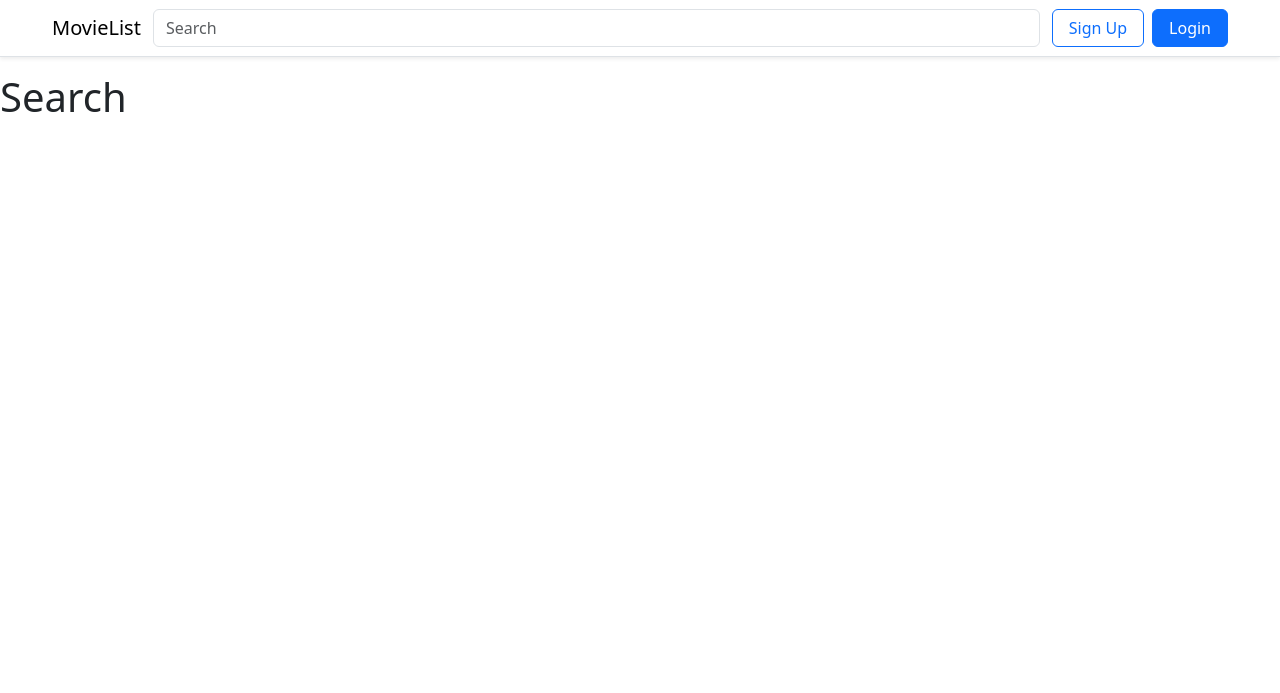
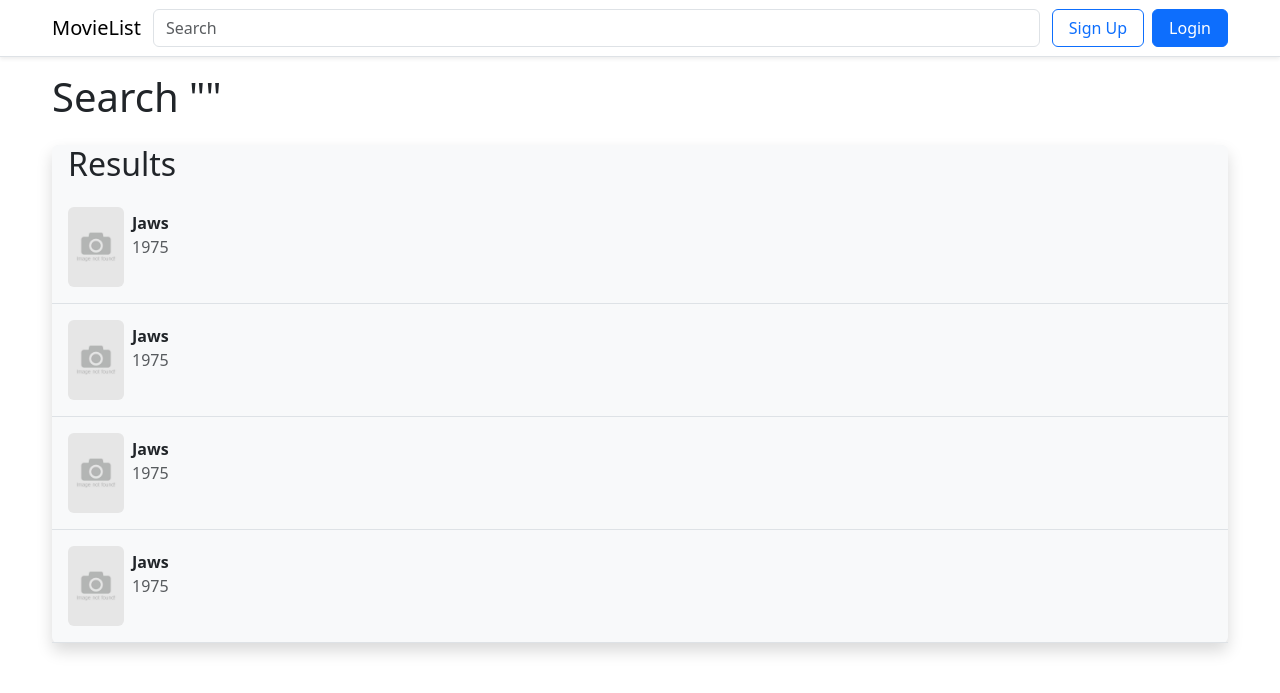
Before and after one commit to dillondipetrillo/movie-list, a Flask app: page /search in a window 1280 px wide. Shown: the top 693 px of the page. Run offline with Flask 3, Linux system fonts and the light colour scheme; some libraries are stand-ins or nearby versions.

Commit message:
start build of search page results

```diff
--- a/app.py
+++ b/app.py
@@ -106,11 +106,8 @@ def results():
         return search_query(query)
 
 
-@app.route("/search", methods=["GET", "POST"])
+@app.route("/search")
 def search():
     """Search results page"""
-    if request.method == "GET":
-        query = request.args.get("q", "")
-    elif request.method == "POST":
-        query = request.form.get("q", "")
+    query = request.args.get("q", "")
     return render_template("search.html", q=query)
--- a/helpers.py
+++ b/helpers.py
@@ -195,8 +195,3 @@ def search_query(query):
     """Makes call to api to get list of movies."""
     response = requests.get(f"https://www.omdbapi.com/?apikey={OMDB_API_KEY}&type=movie&s={query}")
     return jsonify(response.json())
-
-
-def movie_info(query):
-    """Makes a call to api to get single movie info"""
-    response = requests.get(f"")
--- a/static/styles.css
+++ b/static/styles.css
@@ -21,12 +21,13 @@
     margin-left: calc(var(--bs-gutter-x) * 0.5);
 }
 
-.result-img-wrapper {
+.result-img-wrapper, .search-page-img-wrapper {
     max-width: 3.5rem;
     height: 5rem;
 }
 
-.result-img-wrapper img.result-img {
+.result-img-wrapper img.result-img,
+.search-page-img-wrapper img.search-page-result-img {
     width: 100%;
     height: 100%;
     object-fit: cover;
--- a/templates/layout.html
+++ b/templates/layout.html
@@ -25,7 +25,7 @@
                         <div class="container-fluid position-relative h-100 md-px-0">
                             <form action="/search" method="get" class="h-100">
                                 <div class="input-group h-100">
-                                    <input type="text" name="q" id="q" autocomplete="off" class="form-control rounded-end md-border-radius-0 position-relative" placeholder="Search" aria-label="Search" value="{{ q }}">
+                                    <input type="text" name="q" id="q" autocomplete="off" class="form-control rounded-end md-border-radius-0 position-relative" placeholder="Search" aria-label="Search">
                                     <div id="close-search" class="position-absolute end-0 top-50 translate-middle-y me-2 d-sm-block d-md-none search-icon-size d-flex justify-content-center align-items-center rounded-circle">
                                         <div class="w-100 h-100 d-flex justify-content-center align-items-center">
                                             <i class="fa-solid fa-x fa-md"></i>
@@ -100,7 +100,7 @@
             </div>
         </nav>
         {% endblock %}
-        <main>
+        <main class="container-fluid app-max-width">
             {% block main %}{% endblock %}
         </main>
         {% block body_scripts %}
--- a/templates/search.html
+++ b/templates/search.html
@@ -5,5 +5,54 @@
 {% endblock %}
 
 {% block main %}
-    <h1>Search</h1>
+    <h1 class="mb-4">Search "{{ q }}"</h1>
+    <section class="search-page-results shadow bg-light rounded">
+        <h2 class="m-3 mb-2">Results</h2>
+        <div class="search-results-wrapper">
+            <a href="" class="search-page-result d-flex p-3 border-bottom text-decoration-none">
+                <div class="search-page-result-left me-2">
+                    <div class="search-page-img-wrapper">
+                        <img class="search-page-result-img rounded" src="../static/imgs/image-not-found-vector.jpg" />
+                    </div>
+                </div>
+                <div class="search-page-result-right py-1">
+                    <p class="search-page-result-title mb-0 fw-bold text-dark">Jaws</p>
+                    <p class="search-page-result-year mb-0 text-muted">1975</p>
+                </div>
+            </a>
+            <a href="" class="search-page-result d-flex p-3 border-bottom text-decoration-none">
+                <div class="search-page-result-left me-2">
+                    <div class="search-page-img-wrapper">
+                        <img class="search-page-result-img rounded" src="../static/imgs/image-not-found-vector.jpg" />
+                    </div>
+                </div>
+                <div class="search-page-result-right py-1">
+                    <p class="search-page-result-title mb-0 fw-bold text-dark">Jaws</p>
+                    <p class="search-page-result-year mb-0 text-muted">1975</p>
+                </div>
+            </a>
+            <a href="" class="search-page-result d-flex p-3 border-bottom text-decoration-none">
+                <div class="search-page-result-left me-2">
+                    <div class="search-page-img-wrapper">
+                        <img class="search-page-result-img rounded" src="../static/imgs/image-not-found-vector.jpg" />
+                    </div>
+                </div>
+                <div class="search-page-result-right py-1">
+                    <p class="search-page-result-title mb-0 fw-bold text-dark">Jaws</p>
+                    <p class="search-page-result-year mb-0 text-muted">1975</p>
+                </div>
+            </a>
+            <a href="" class="search-page-result d-flex p-3 border-bottom text-decoration-none">
+                <div class="search-page-result-left me-2">
+                    <div class="search-page-img-wrapper">
+                        <img class="search-page-result-img rounded" src="../static/imgs/image-not-found-vector.jpg" />
+                    </div>
+                </div>
+                <div class="search-page-result-right py-1">
+                    <p class="search-page-result-title mb-0 fw-bold text-dark">Jaws</p>
+                    <p class="search-page-result-year mb-0 text-muted">1975</p>
+                </div>
+            </a>
+        </div>
+    </section>
 {% endblock %}
```
